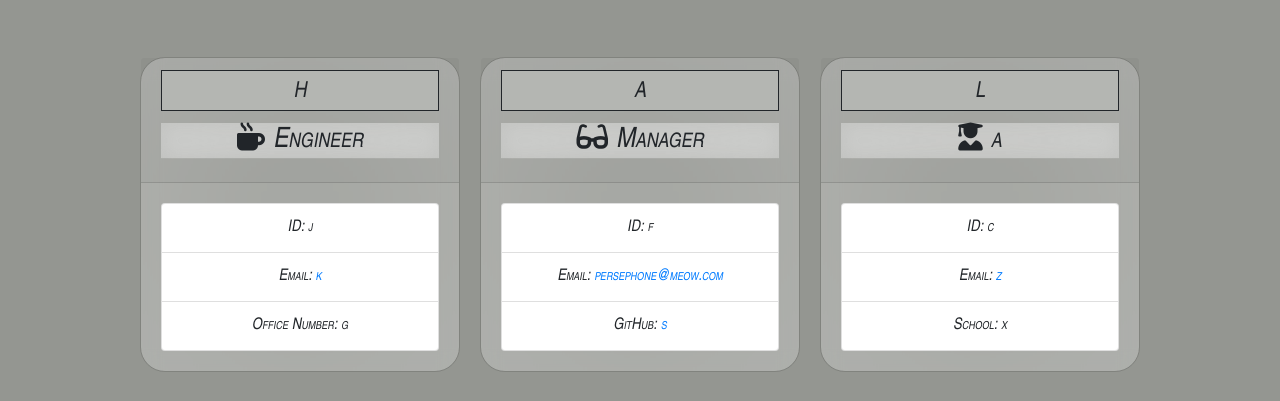
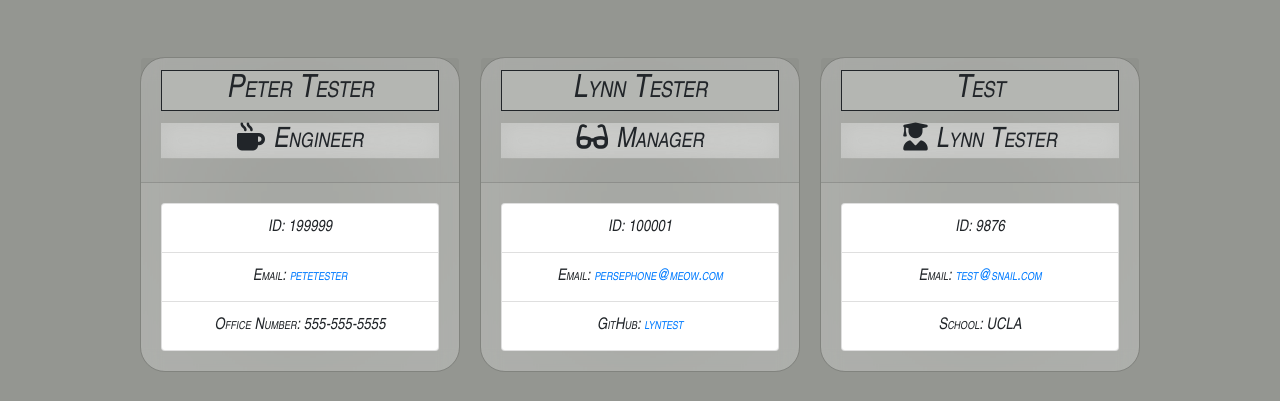
Before and after one commit to Blackcat-Tinkerngineers/dream-team-directory-generator, a website: page output.html in a window 1280 px wide. Shown: the part 320-721 px from the top of the page. Drawn offline with nearby package versions, Linux system fonts and the light colour scheme.

Commit message:
final updates before regrade

```diff
--- a/index.js
+++ b/index.js
@@ -43,7 +43,6 @@ inquirer.prompt([
     type: 'input',
     name: 'managerEmail',
     message: "What is your manager's email?",
-    default: 'npm i'
   },
   {
     type: 'input',
--- a/output.html
+++ b/output.html
@@ -1,3 +1,4 @@
+
 <!DOCTYPE html>
 <html lang="en">
 
@@ -26,43 +27,42 @@
 
         <div class="card employee-card">
         <div class="card-header">
-                        <h2 class="card-title">h</h2>
+            <h2 class="card-title">Peter Tester</h2>
             <h3 class="card-title"><i class="fas fa-mug-hot mr-2"></i>Engineer</h3>
         </div>
         <div class="card-body">
             <ul class="list-group">
-                            <li class="list-group-item">ID: j</li>
-                            <li class="list-group-item">Email: <a href="k">k</a></li>
-                            <li class="list-group-item">Office Number: g</li>
+                <li class="list-group-item">ID: 199999</li>
+                <li class="list-group-item">Email: <a href="petetester">petetester</a></li>
+                <li class="list-group-item">Office Number: 555-555-5555</li>
             </ul>
         </div>
     </div>
 
         <div class="card employee-card">
     <div class="card-header">
-                        <h2 class="card-title">a</h2>
+        <h2 class="card-title">Lynn Tester</h2>
         <h3 class="card-title"><i class="fas fa-glasses mr-2"></i>Manager</h3>
     </div>
     <div class="card-body">
         <ul class="list-group">
-                            <li class="list-group-item">ID: f</li>
-                            <li class="list-group-item">Email: <a href="mailto:d">persephone@meow.com</a></li>
-                            <li class="list-group-item">GitHub: <a href="https://github.com/Persephone67"
-                                    target="_blank" rel="noopener noreferrer">s</a></li>
+            <li class="list-group-item">ID: 100001</li>
+            <li class="list-group-item">Email: <a href="mailto:lynntester@snail.com">persephone@meow.com</a></li>
+            <li class="list-group-item">GitHub: <a href="https://github.com/Persephone67" target="_blank" rel="noopener noreferrer">lyntest</a></li>
         </ul>
     </div>
 </div>
 
         <div class="card employee-card">
     <div class="card-header">
-                        <h2 class="card-title">l</h2>
-                        <h3 class="card-title"><i class="fas fa-user-graduate mr-2"></i>a</h3>
+        <h2 class="card-title">Test</h2>
+        <h3 class="card-title"><i class="fas fa-user-graduate mr-2"></i>Lynn Tester</h3>
     </div>
     <div class="card-body">
         <ul class="list-group">
-                            <li class="list-group-item">ID: c</li>
-                            <li class="list-group-item">Email: <a href="mailto:cirila@meowcollege.com">z</a></li>
-                            <li class="list-group-item">School: x</li>
+            <li class="list-group-item">ID: 9876</li>
+            <li class="list-group-item">Email: <a href="mailto:cirila@meowcollege.com">test@snail.com</a></li>
+            <li class="list-group-item">School: UCLA</li>
         </ul>
     </div>
 
@@ -70,5 +70,4 @@
     </div>
     </div>
     </body>
-
     </html>
```
Also changed, not shown: README.md. Lines whose indentation alone changed are shown as unchanged.
